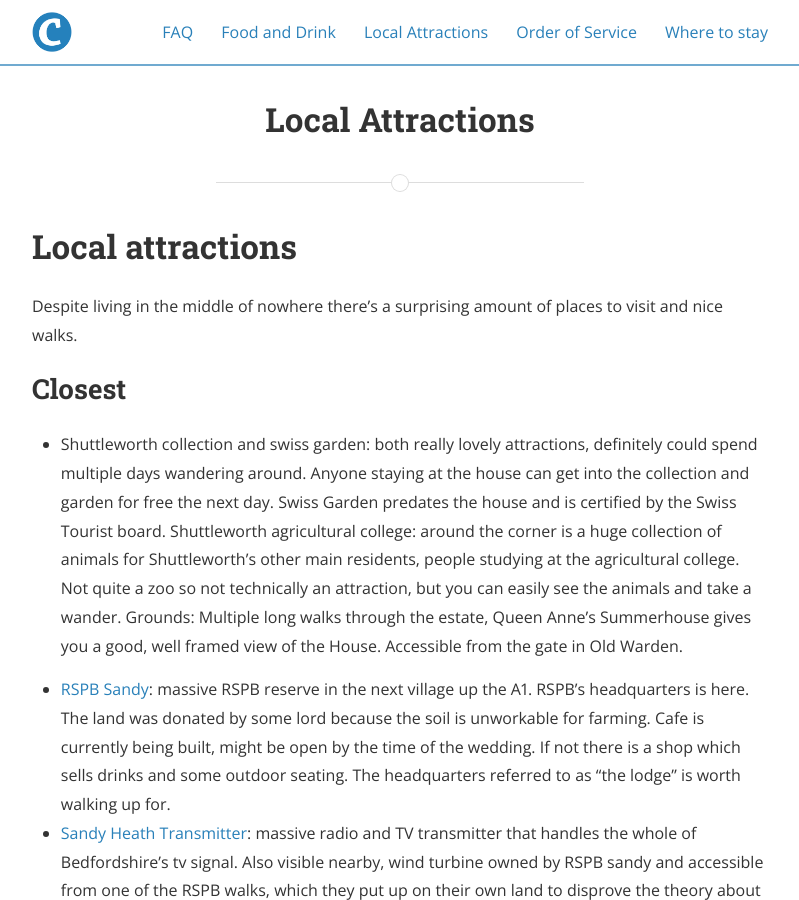
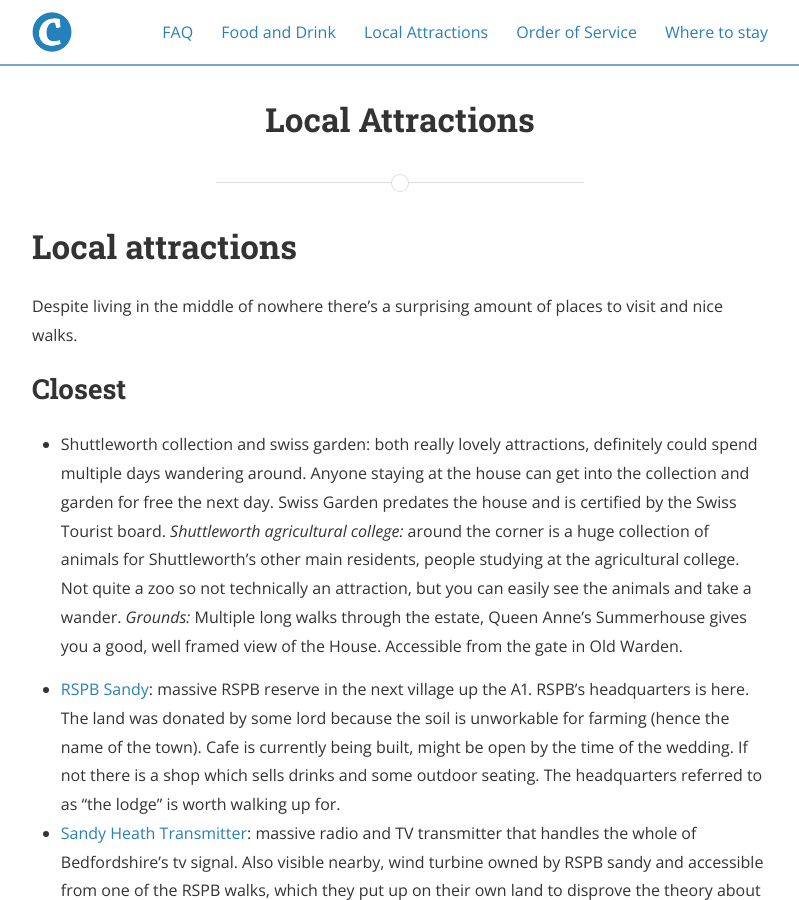
Before and after one commit to Godley/wedding-website, a Jekyll site: the page built from local-attractions.md, in a window 1280 px wide and 900 px high. Shown: the whole window, without its empty margins (240-1039 px from the left). Built offline with Jekyll 4.4.1, drawn with Linux system fonts in a browser that asks for light colours; nearby versions of some CDN libraries.

Commit message:
update pages

```diff
--- a/local-attractions.md
+++ b/local-attractions.md
@@ -10,10 +10,10 @@ Despite living in the middle of nowhere there's a surprising amount of places to
 
 ## Closest
 - Shuttleworth collection and swiss garden: both really lovely attractions, definitely could spend multiple days wandering around. Anyone staying at the house can get into the collection and garden for free the next day. Swiss Garden predates the house and is certified by the Swiss Tourist board.
-Shuttleworth agricultural college: around the corner is a huge collection of animals for Shuttleworth's other main residents, people studying at the agricultural college. Not quite a zoo so not technically an attraction, but you can easily see the animals and take a wander.
-Grounds: Multiple long walks through the estate, Queen Anne's Summerhouse gives you a good, well framed view of the House. Accessible from the gate in Old Warden.
+_Shuttleworth agricultural college:_ around the corner is a huge collection of animals for Shuttleworth's other main residents, people studying at the agricultural college. Not quite a zoo so not technically an attraction, but you can easily see the animals and take a wander.
+_Grounds:_ Multiple long walks through the estate, Queen Anne's Summerhouse gives you a good, well framed view of the House. Accessible from the gate in Old Warden.
 
-- [RSPB Sandy](https://www.rspb.org.uk/reserves-and-events/reserves-a-z/the-lodge): massive RSPB reserve in the next village up the A1. RSPB's headquarters is here. The land was donated by some lord because the soil is unworkable for farming. Cafe is currently being built, might be open by the time of the wedding. If not there is a shop which sells drinks and some outdoor seating.
+- [RSPB Sandy](https://www.rspb.org.uk/reserves-and-events/reserves-a-z/the-lodge): massive RSPB reserve in the next village up the A1. RSPB's headquarters is here. The land was donated by some lord because the soil is unworkable for farming (hence the name of the town). Cafe is currently being built, might be open by the time of the wedding. If not there is a shop which sells drinks and some outdoor seating.
 The headquarters referred to as "the lodge" is worth walking up for.
 - [Sandy Heath Transmitter](https://en.wikipedia.org/wiki/Sandy_Heath_transmitting_station): massive radio and TV transmitter that handles the whole of Bedfordshire's tv signal. Also visible nearby, wind turbine owned by RSPB sandy and accessible from one of the RSPB walks, which they put up on their own land to disprove the theory about wind turbines killing birds!
 
```
Also changed, not shown: food-and-drink.md (+1 -0 lines).
